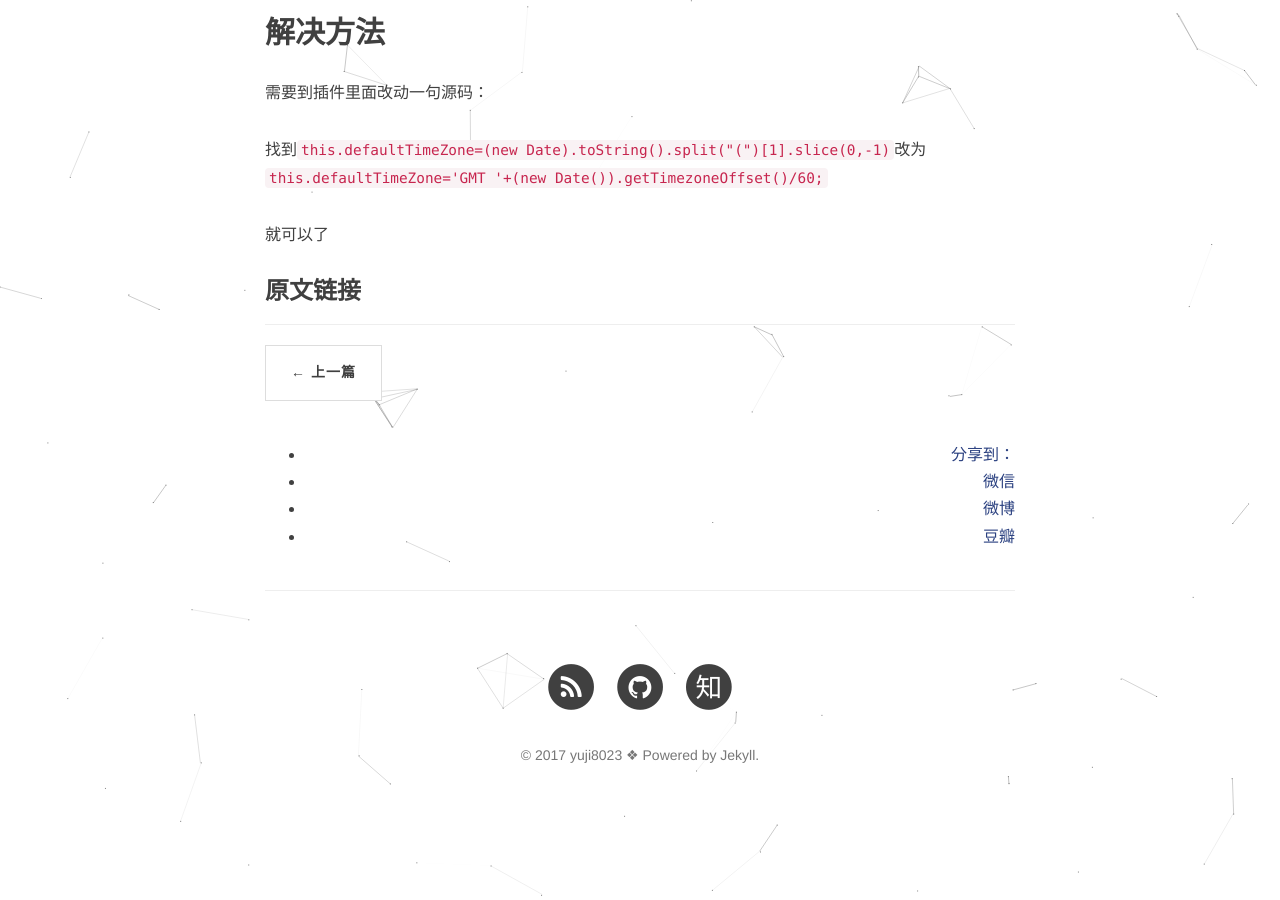
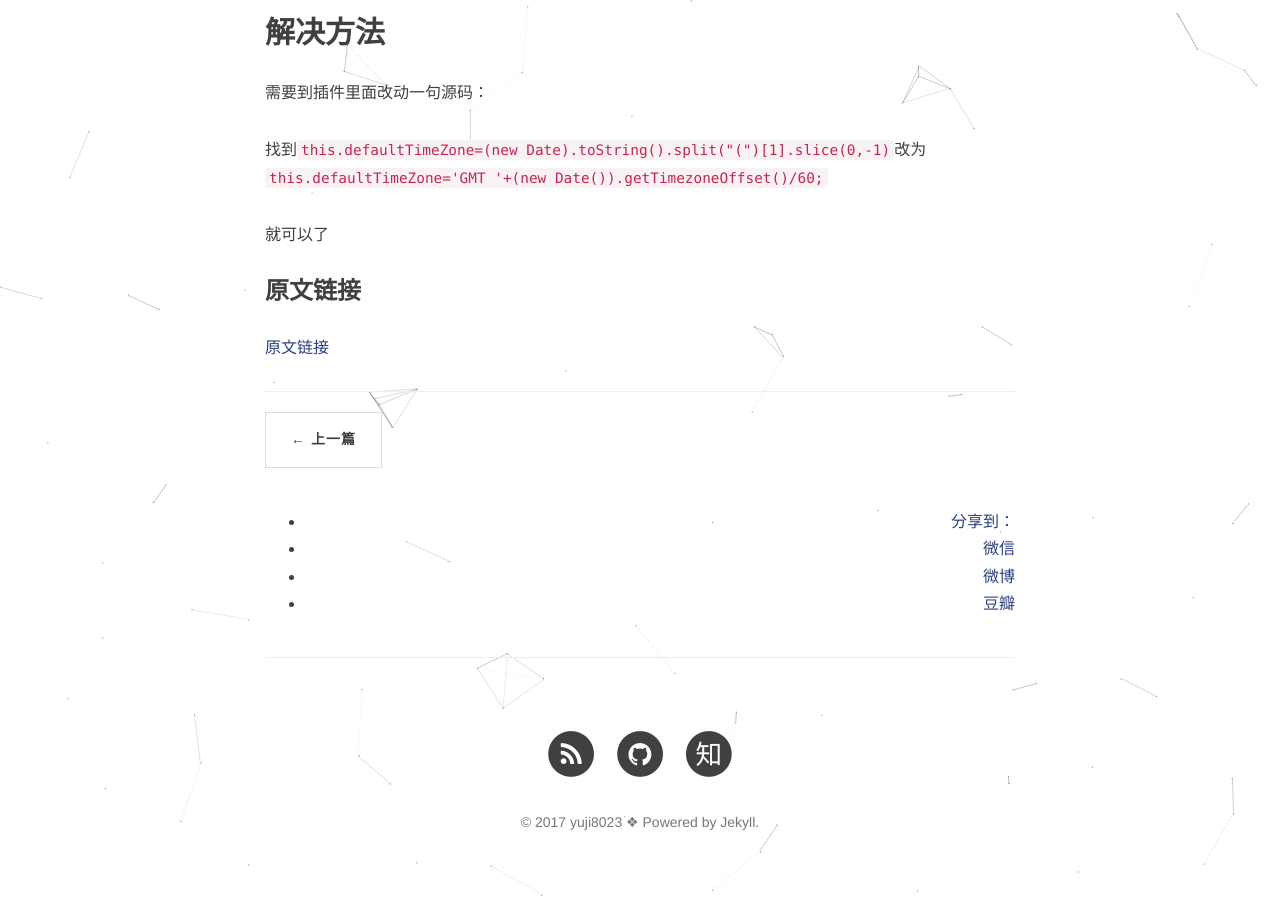
Before and after one commit to yuji8023/yuji8023.github.io, a Jekyll site: the page built from _posts/2017-04-15-bootstrap-datetimepicker-bug.md, in a window 1280 px wide and 900 px high, scrolled down 865 px. Built offline with Jekyll 4.4.1, drawn with Linux system fonts in a browser that asks for light colours; nearby versions of some CDN libraries; comment, search, counter and statistics services are not loaded; before the commit the page ends 1698 px from its top, so only the background shows below that.

Commit message:
link mardown

```diff
--- a/_posts/2017-04-15-bootstrap-datetimepicker-bug.md
+++ b/_posts/2017-04-15-bootstrap-datetimepicker-bug.md
@@ -29,4 +29,4 @@ description: bootstrap-datetimepicker在火狐下报错的问题
 
 ### 原文链接
 
-[原文链接]: "http://www.cnblogs.com/lhyhappy65/p/5629630.html"
+[原文链接](http://www.cnblogs.com/lhyhappy65/p/5629630.html)
```
